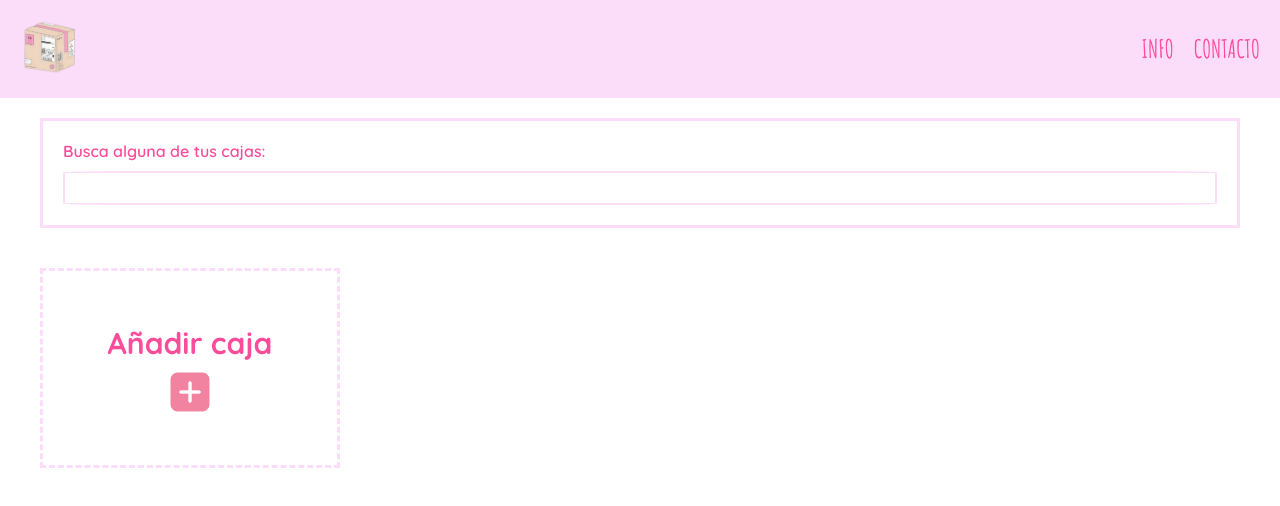
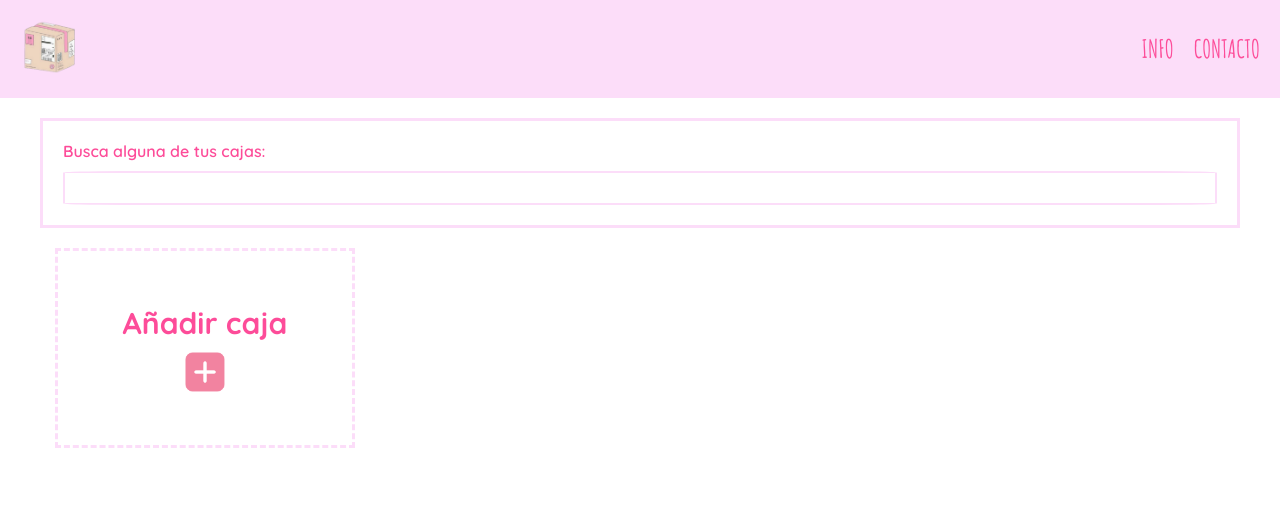
Before and after one commit to laura-pf/moving-organizer, a React (Vite) app: page /#/main in a window 1280 px wide. Shown: the top 506 px of the page. Built offline with nearby package versions, Linux system fonts and the light colour scheme.

Commit message:
change styles

```diff
--- a/src/scss/components/BoxList.scss
+++ b/src/scss/components/BoxList.scss
@@ -15,6 +15,9 @@
 
   margin: 20px;
   cursor: pointer;
+  @media screen and (min-width: 1200px) {
+    margin: 0 35px;
+  }
 
   &__tittle {
     margin: 0 auto;
--- a/src/scss/components/ModalAddBox.scss
+++ b/src/scss/components/ModalAddBox.scss
@@ -17,12 +17,8 @@
   position: absolute;
   background-color: white;
 
-  top: 300px;
-  @media screen and (min-width: 600px) {
-    padding-left: 30px;
-    padding-right: 30px;
-    top: 300px;
-  }
+  top: 250px;
+
 }
 
 .input-button {
@@ -91,7 +87,8 @@
   }
   @media screen and (min-width: 1200px) {
     justify-content: flex-start;
-    gap: 59px;
+    gap: 50px;
+
   }
 }
 
```
